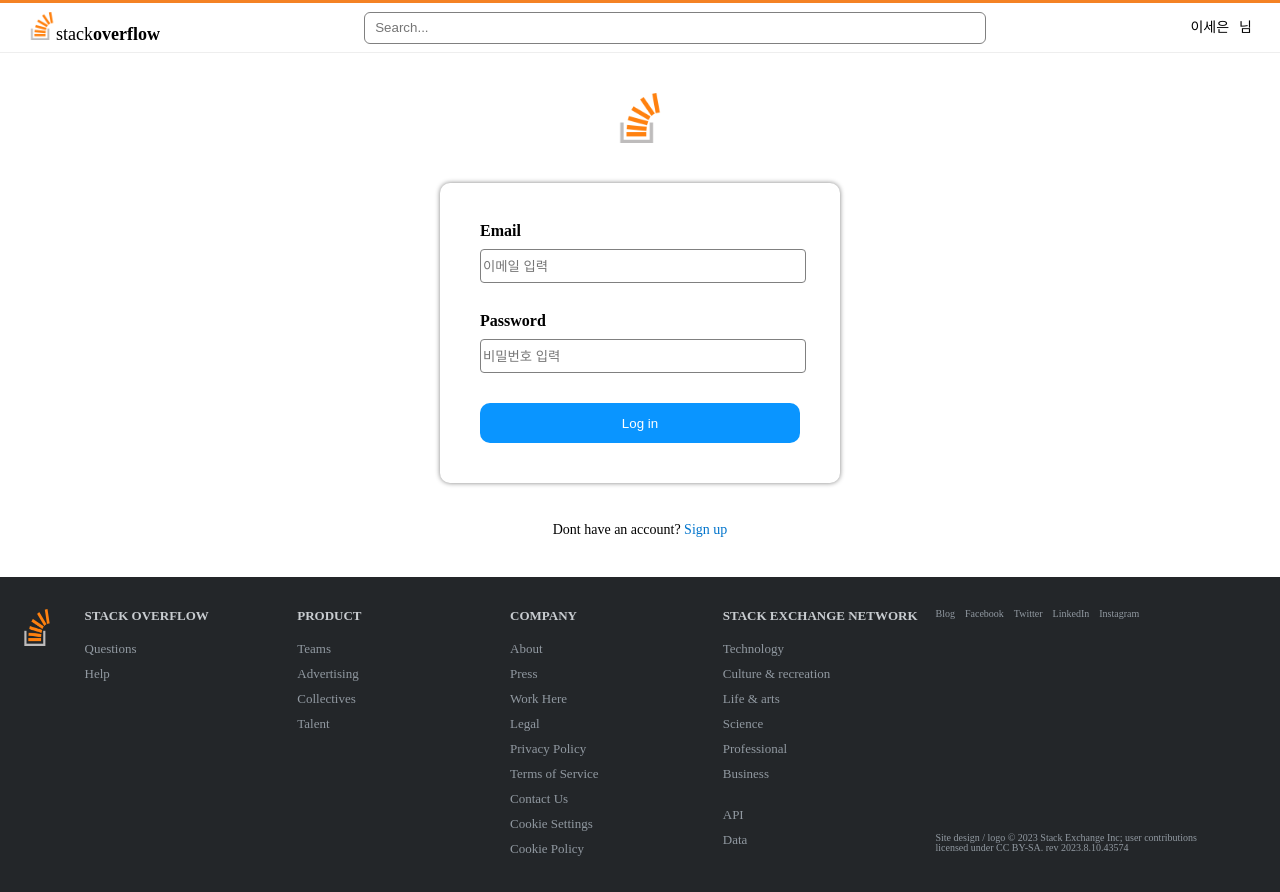
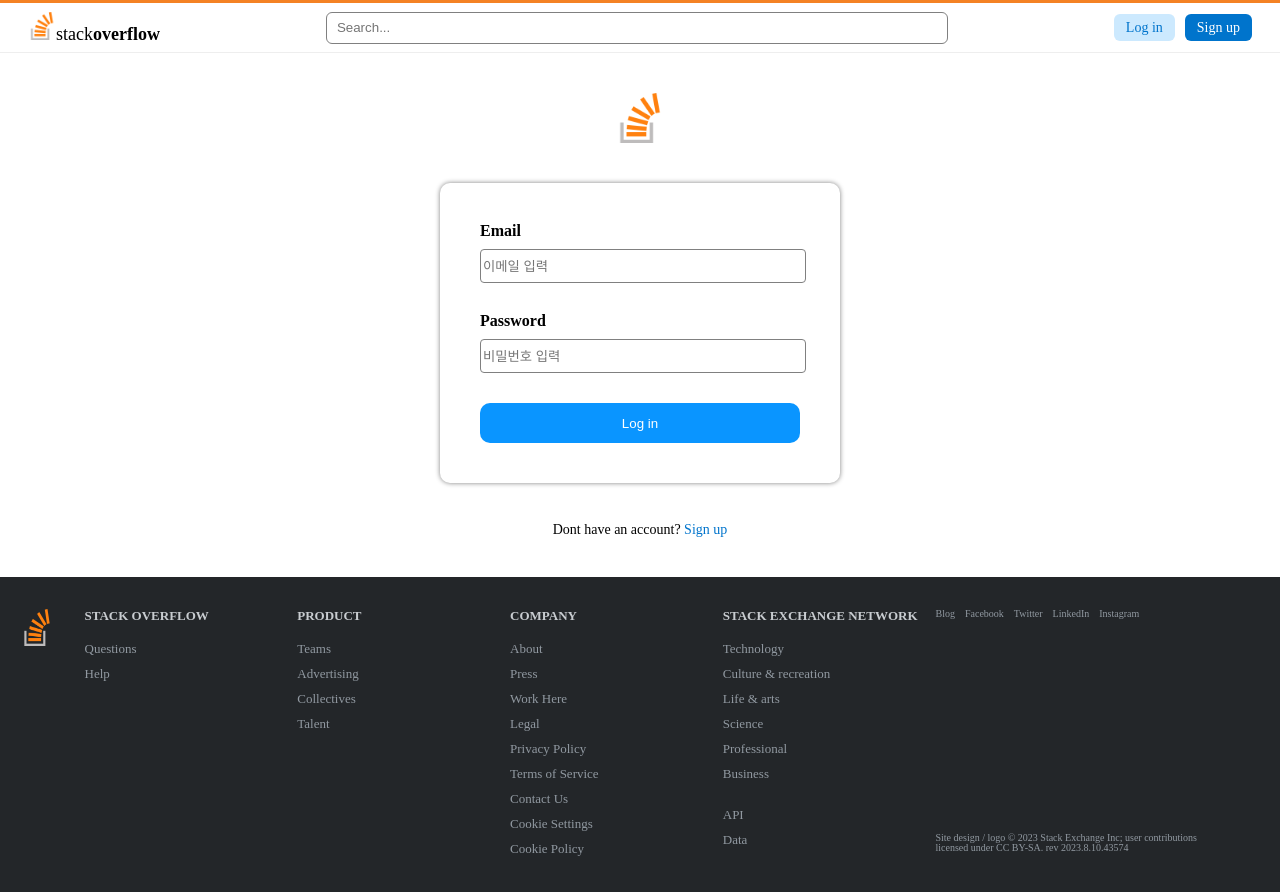
Before and after one commit to codestates-seb/seb45_pre_030, a React (Create React App) app in the folder client/: page /login in a window 1280 px wide. Shown: the top 892 px of the page. Built offline with nearby package versions, Linux system fonts and the light colour scheme.

Commit message:
header,login,signup 스타일 수정

```diff
--- a/client/src/components/Header/Header.js
+++ b/client/src/components/Header/Header.js
@@ -16,7 +16,7 @@
 
 function Header() {
   // 로그인 on/off
-  const [login] = useState(true);
+  const [login] = useState(false);
 
   return (
     <HeaderBox>
```
